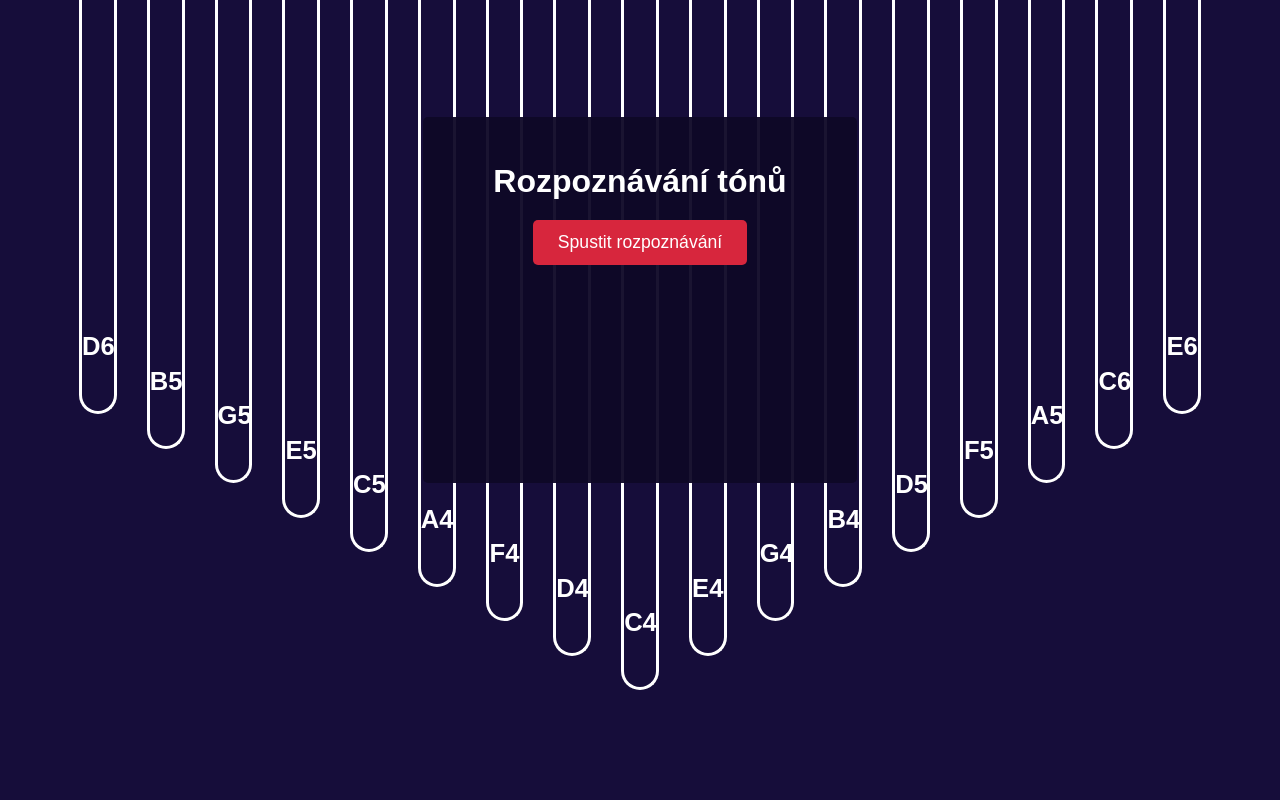
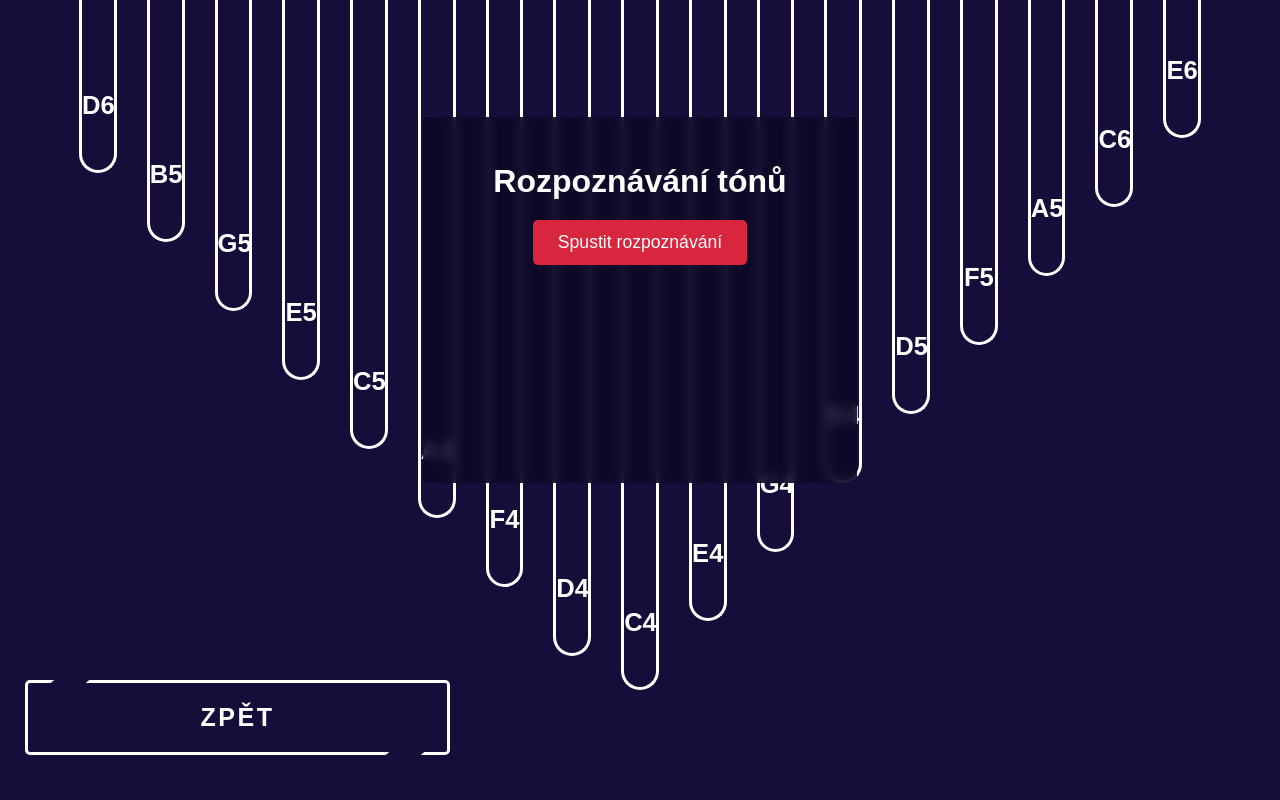
Before and after one commit to davemal/17-tone-kalimba-recognizer, a Flask app: page /recognizer in a window 1280 px wide. Run offline with Flask 3, Linux system fonts and the light colour scheme.

Commit message:
Fixed commit design edits

```diff
--- a/tone_kalimba_app/static/css/index.css
+++ b/tone_kalimba_app/static/css/index.css
@@ -33,7 +33,6 @@ body {
     width: 425px;
     height: 75px;
     position: relative;
-    background: #fff;
     color: #fff;
     text-decoration: none;
     text-transform: uppercase;
@@ -42,9 +41,7 @@ body {
     font-size: 25px;
     padding: 10px 30px;
     transition: 0.5s;
-    border-style: solid;
-    border-width: 3px;
-    border-color: #fff;
+    border: 3px solid #fff;
 }
 .indexButton:hover {
     background: var(--clr);
--- a/tone_kalimba_app/static/css/style.css
+++ b/tone_kalimba_app/static/css/style.css
@@ -13,13 +13,15 @@ body {
 .container {
     min-width: 48vh;
     text-align: center;
-    background: hsla(252, 64%, 9%, 0.95);
+    background: hsla(252, 64%, 9%, 0.85);
+    backdrop-filter: blur(5px);
     padding: 25px;
     border-radius: 5px;
     z-index: 10;
     position: relative;
 }
-h1 { color: #fff;
+h1 {
+    color: #fff;
     margin-bottom: 20px;
 }
 button {
@@ -95,17 +97,6 @@ button:hover {
     left: 0;
     right: 0;
 }
-
-#key-D6, #key-E6 { height: 60%; }
-#key-B5, #key-C6 { height: 65%; }
-#key-G5, #key-A5 { height: 70%; }
-#key-E5, #key-F5 { height: 75%; }
-#key-C5, #key-D5 { height: 80%; }
-#key-A4, #key-B4 { height: 85%; }
-#key-F4, #key-G4 { height: 90%; }
-#key-D4, #key-E4 { height: 95%; }
-#key-C4 { height: 100%; }
-
 .kalimba-key.group-left.highlighted {
     border-color: #D183C9;
     box-shadow: 0 0 50px #D183C9;
@@ -120,3 +111,62 @@ button:hover {
 .kalimba-key.group-right.highlighted .key-label {
     color: #39A0ED;
 }
+.backButton {
+    width: 425px;
+    height: 75px;
+    left: 25px;
+    bottom: 15px;
+    position: fixed;
+    color: #fff;
+    text-decoration: none;
+    text-transform: uppercase;
+    letter-spacing: 0.1em;
+    font-weight: 700;
+    font-size: 25px;
+    padding: 10px 30px;
+    transition: 0.5s;
+    border: 3px solid #fff;
+    z-index: 100;
+}
+.backButton:hover {
+    background: var(--clr);
+    color: var(--clr);
+    border-color: var(--clr);
+    letter-spacing: 0.15em;
+    box-shadow: 0 0 50px var(--clr);
+}
+.backButton i {
+    position: absolute;
+    inset: 0;
+    display: block;
+}
+.backButton i::before {
+    content: '';
+    position: absolute;
+    top: -3px;
+    left: 10%;
+    width: 35px;
+    height: 3px;
+    background: #160D3A;
+    transform: translateX(-50%) skew(310deg);
+    transition: 0.5s;
+}
+.backButton:hover i::before {
+    width: 70px;
+    left: 85%;
+}
+.backButton i::after {
+    content: '';
+    position: absolute;
+    bottom: -3px;
+    left: 90%;
+    width: 35px;
+    height: 3px;
+    background: #160D3A;
+    transform: translateX(-50%) skew(310deg);
+    transition: 0.5s;
+}
+.backButton:hover i::after {
+    width: 70px;
+    left: 15%;
+}
--- a/tone_kalimba_app/static/js/script.js
+++ b/tone_kalimba_app/static/js/script.js
@@ -236,3 +236,18 @@ async function sendAudioToServer(audioBlob) {
         toneDisplay.style.color = '#D7263D'; // Nastavit barvu chyby
     }
 }
+
+document.addEventListener('DOMContentLoaded', function() {
+    const keys = [
+      'C4', 'D4', 'E4', 'F4', 'G4', 'A4', 'B4',
+      'C5', 'D5', 'E5', 'F5', 'G5', 'A5', 'B5',
+      'C6', 'D6', 'E6'
+    ];
+
+    keys.forEach((key, index) => {
+      const element = document.getElementById(`key-${key}`);
+      if (element) {
+        element.style.height = `${100 - index * 5}%`;
+      }
+    });
+});
--- a/tone_kalimba_app/templates/game.html
+++ b/tone_kalimba_app/templates/game.html
@@ -20,6 +20,8 @@
         <div id="message"></div>
     </div>
 
+    <button class="backButton" onclick="location.href='{{ url_for( 'index' ) }}'" style="--clr: #39A0ED; background: #160D3A">Zpět<i></i></button>
+
     <script src="{{ url_for('static', filename='js/game.js') }}"></script>
 </body>
 </html>
--- a/tone_kalimba_app/templates/recognizer.html
+++ b/tone_kalimba_app/templates/recognizer.html
@@ -35,6 +35,8 @@
         <div id="message" class="message"></div>
     </div>
 
+    <button class="backButton" onclick="location.href='{{ url_for( 'index' ) }}'" style="--clr: #D183C9; background: #160D3A">Zpět<i></i></button>
+
     <script src="{{ url_for('static', filename='js/script.js') }}"></script>
 </body>
 </html>
```
Also changed, not shown: tone_kalimba_app/static/css/game.css (+59 -0 lines), tone_kalimba_app/static/js/game.js (+23 -20 lines).
